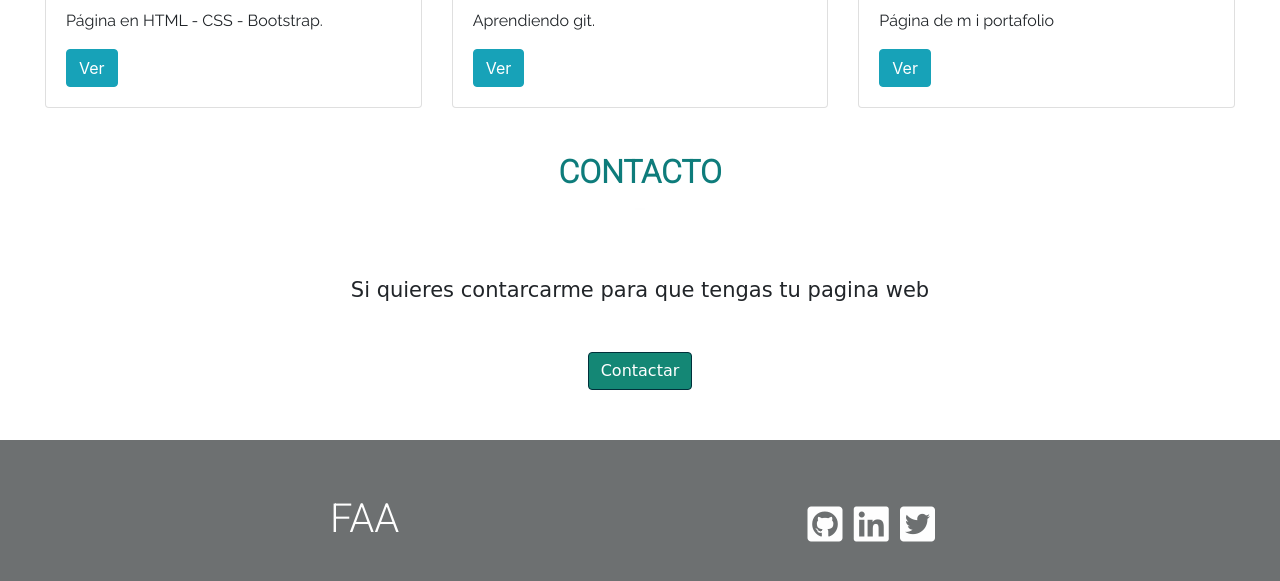
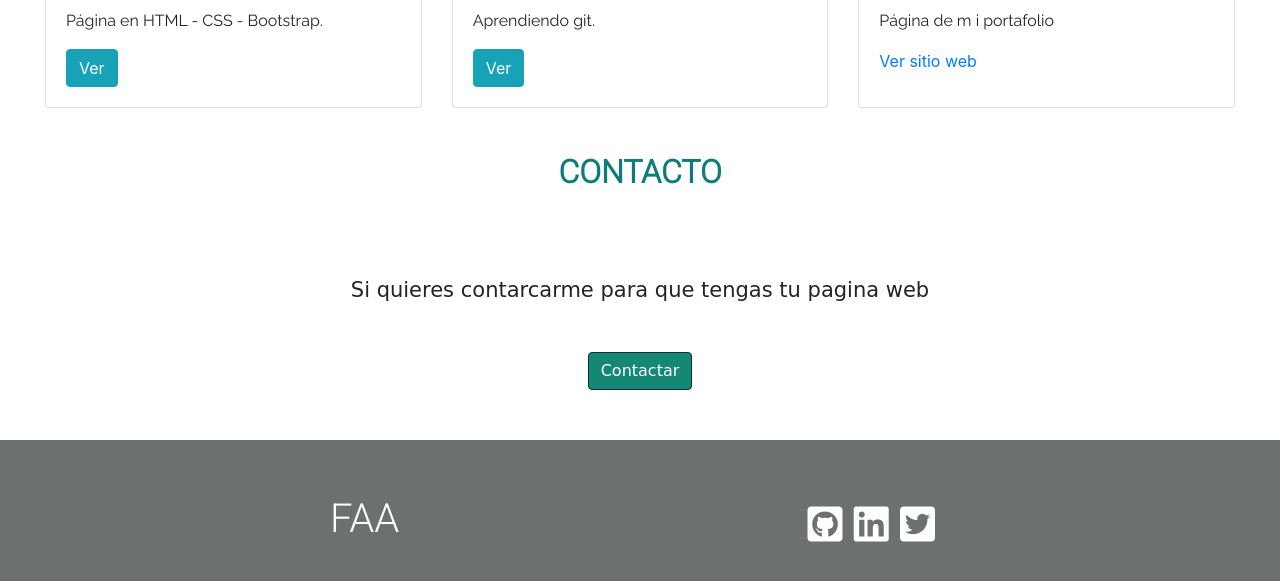
Before and after one commit to Pipeara/miportafolio2, a plain HTML site: page index.html in a window 1280 px wide. Shown: the part 2398-2979 px from the top of the page. Drawn offline with nearby package versions, Linux system fonts and the light colour scheme; a web font is replaced by a local one.

Commit message:
intentando conectar portafolio

```diff
--- a/index.html
+++ b/index.html
@@ -194,8 +194,7 @@
   <div class="card-body">
     <h5 class="card-title">portafolio</h5>
     <p class="card-text">Página de m i portafolio</p>
-    <a class="btn btn-info " href="https://pipeara.github.io/miportafolio2/" target="_blank" role="button">Ver</a>
-    </div>
+    <a href="https://pipeara.github.io/miportafolio2/" target="_blank">Ver sitio web</a>
   </div>
 </div>
   </section>
```
